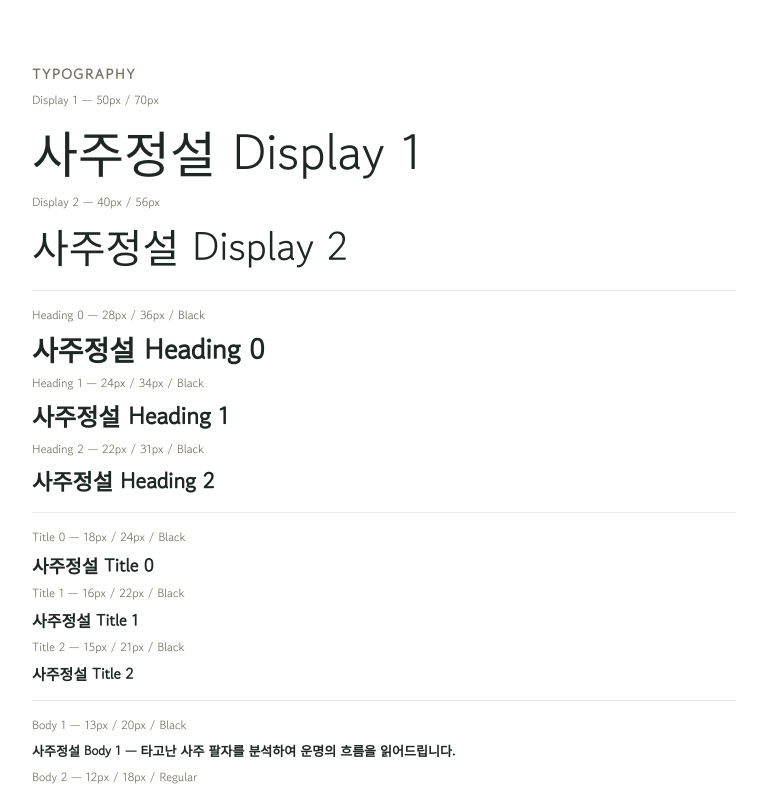
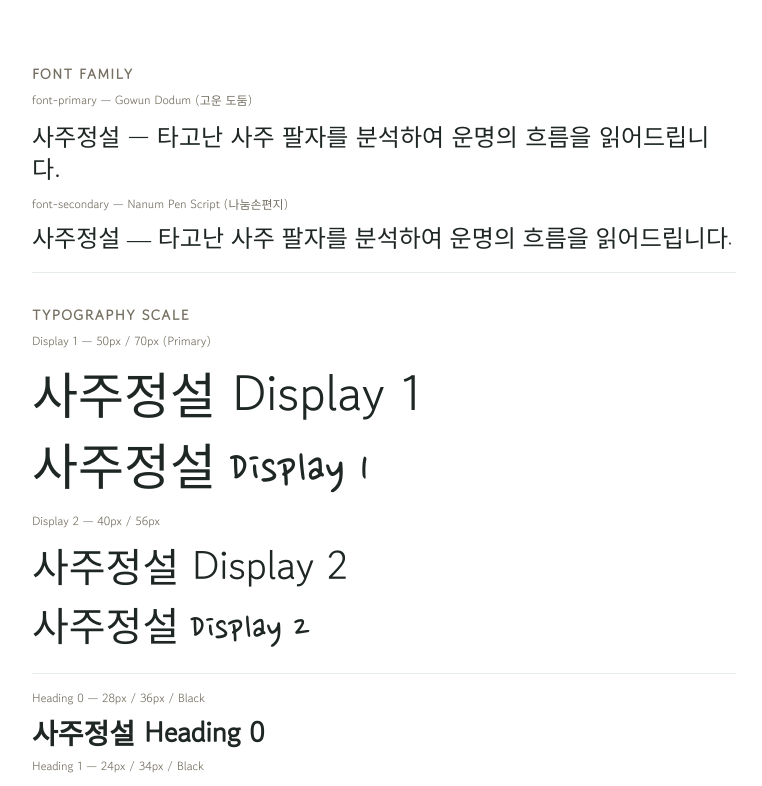
Before and after one commit to gkdfo40/saju-jungsul, a React (Vite) app: page / in a window 1280 px wide. Shown: the top 786 px of the page, without its empty margins (256-1018 px from the left). Built offline with nearby package versions, Linux system fonts and the light colour scheme.

Commit message:
Update font styles and typography in the application. Added 'Nanum Pen Script' as a secondary font in index.html and updated related CSS variables. Enhanced App component to showcase both primary and secondary fonts with examples in the typography section.

```diff
--- a/index.html
+++ b/index.html
@@ -7,7 +7,7 @@
     <title>사주정설</title>
     <link rel="preconnect" href="https://fonts.googleapis.com" />
     <link rel="preconnect" href="https://fonts.gstatic.com" crossorigin />
-    <link href="https://fonts.googleapis.com/css2?family=Gowun+Dodum&display=swap" rel="stylesheet" />
+    <link href="https://fonts.googleapis.com/css2?family=Gowun+Dodum&family=Nanum+Pen+Script&display=swap" rel="stylesheet" />
   </head>
   <body>
     <div id="root"></div>
--- a/src/App.tsx
+++ b/src/App.tsx
@@ -5,18 +5,40 @@ function App() {
     <div className="flex min-h-svh items-center justify-center py-16">
       <div className="flex flex-col items-start gap-8 max-w-3xl w-full px-8">
 
+        {/* ===== Font Family ===== */}
+        <section className="w-full space-y-4">
+          <h2 className="text-sm font-bold text-muted-foreground uppercase tracking-widest mb-2">Font Family</h2>
+
+          <div className="space-y-3 border-b border-border pb-4">
+            <p className="text-xs text-muted-foreground">font-primary — Gowun Dodum (고운 도둠)</p>
+            <p className="font-primary text-2xl">
+              사주정설 — 타고난 사주 팔자를 분석하여 운명의 흐름을 읽어드립니다.
+            </p>
+            <p className="text-xs text-muted-foreground">font-secondary — Nanum Pen Script (나눔손편지)</p>
+            <p className="font-secondary text-2xl">
+              사주정설 — 타고난 사주 팔자를 분석하여 운명의 흐름을 읽어드립니다.
+            </p>
+          </div>
+        </section>
+
         {/* ===== Typography ===== */}
         <section className="w-full space-y-4">
-          <h2 className="text-sm font-bold text-muted-foreground uppercase tracking-widest mb-2">Typography</h2>
+          <h2 className="text-sm font-bold text-muted-foreground uppercase tracking-widest mb-2">Typography Scale</h2>
 
           {/* Display */}
           <div className="space-y-2 border-b border-border pb-4">
-            <p className="text-xs text-muted-foreground">Display 1 — 50px / 70px</p>
-            <p style={{ fontSize: 'var(--display-1-size)', lineHeight: 'var(--display-1-line-height)', fontWeight: 'var(--display-1-weight)' }}>
+            <p className="text-xs text-muted-foreground">Display 1 — 50px / 70px (Primary)</p>
+            <p className="font-primary" style={{ fontSize: 'var(--display-1-size)', lineHeight: 'var(--display-1-line-height)', fontWeight: 'var(--display-1-weight)' }}>
+              사주정설 Display 1
+            </p>
+            <p className="font-secondary" style={{ fontSize: 'var(--display-1-size)', lineHeight: 'var(--display-1-line-height)', fontWeight: 'var(--display-1-weight)' }}>
               사주정설 Display 1
             </p>
             <p className="text-xs text-muted-foreground">Display 2 — 40px / 56px</p>
-            <p style={{ fontSize: 'var(--display-2-size)', lineHeight: 'var(--display-2-line-height)', fontWeight: 'var(--display-2-weight)' }}>
+            <p className="font-primary" style={{ fontSize: 'var(--display-2-size)', lineHeight: 'var(--display-2-line-height)', fontWeight: 'var(--display-2-weight)' }}>
+              사주정설 Display 2
+            </p>
+            <p className="font-secondary" style={{ fontSize: 'var(--display-2-size)', lineHeight: 'var(--display-2-line-height)', fontWeight: 'var(--display-2-weight)' }}>
               사주정설 Display 2
             </p>
           </div>
--- a/src/index.css
+++ b/src/index.css
@@ -83,7 +83,7 @@
 
   /* Font Family: e.g. font-primary, font-secondary */
   --font-primary: 'Gowun Dodum', sans-serif;
-  --font-secondary: 'Nanum SonpyeonJice', cursive;
+  --font-secondary: 'Nanum Pen Script', cursive;
 }
 
 :root {
@@ -129,7 +129,7 @@
      Font Family
      ========================= */
   --font-primary: 'Gowun Dodum', sans-serif;
-  --font-secondary: 'Nanum SonpyeonJice', cursive;
+  --font-secondary: 'Nanum Pen Script', cursive;
 
   /* =========================
      Font Weights
```
